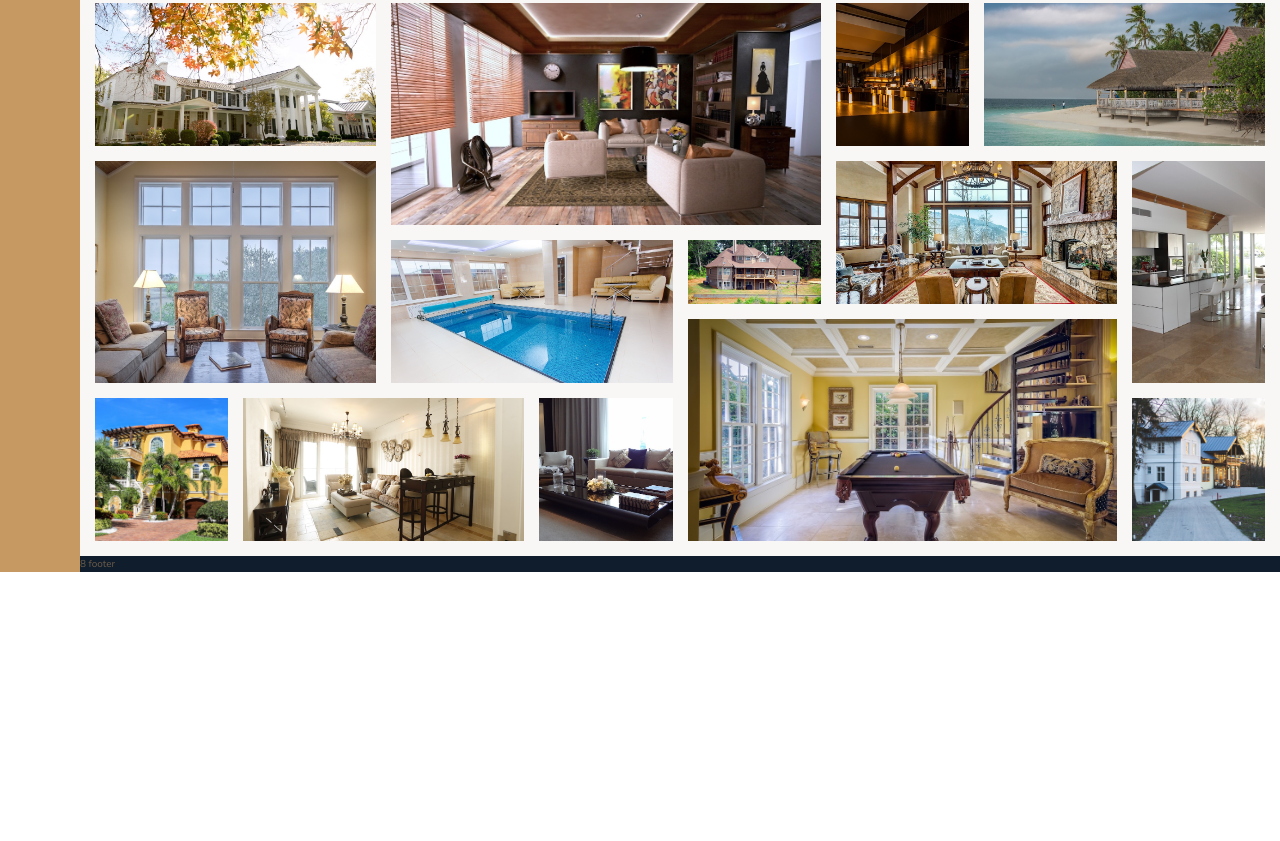
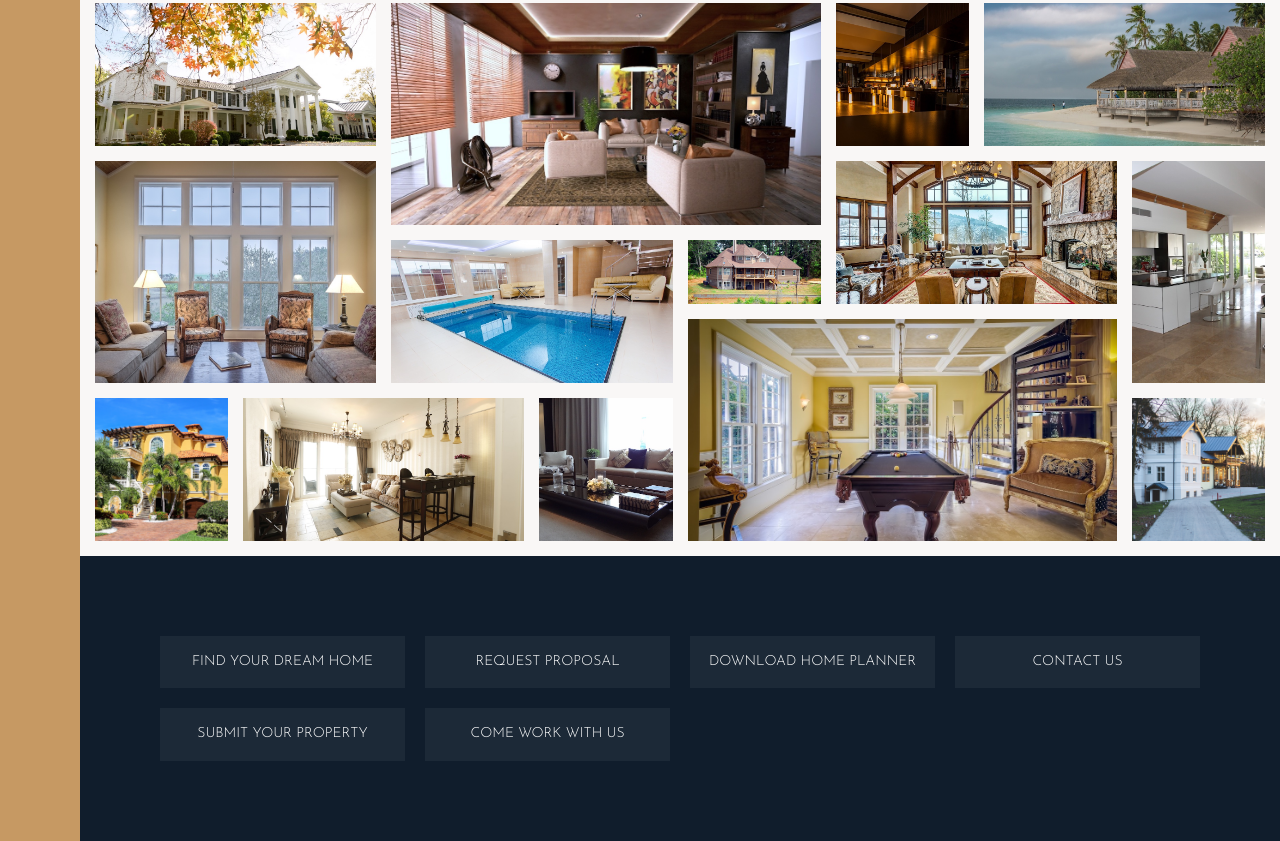
Before and after one commit to tomkent321/nexter, a website: page index.html in a window 1280 px wide. Shown: the part 3169-4010 px from the top of the page. Before the commit the page ends 3741 px from the top, so only its background shows below. Drawn offline with nearby package versions, Linux system fonts and the light colour scheme.

Commit message:
add footer

```diff
--- a/index.html
+++ b/index.html
@@ -406,6 +406,20 @@
       </figure>
     </section>
 
-    <footer class="footer">8 footer</footer>
+    <footer class="footer">
+
+        <ul class="nav">
+            <li class="nav__item"><a href="#" class="nav__link">Find your dream home</a></li>
+            <li class="nav__item"><a href="#" class="nav__link">Request proposal</a></li>
+            <li class="nav__item"><a href="#" class="nav__link">Download home planner</a></li>
+            <li class="nav__item"><a href="#" class="nav__link">Contact us</a></li>
+            <li class="nav__item"><a href="#" class="nav__link">Submit your property</a></li>
+            <li class="nav__item"><a href="#" class="nav__link">Come work with us</a></li>
+
+        </ul>
+
+    </footer>
+
+
   </body>
 </html>
--- a/sass/_footer.scss
+++ b/sass/_footer.scss
@@ -1,4 +1,27 @@
 .footer {
   background-color: $color-secondary;
   grid-column: full-start / full-end;
+  padding: 8rem;
 }
+
+.nav {
+  list-style: none;
+
+  display: grid;
+  grid-template-columns: repeat(auto-fit, minmax(20rem, 1fr));
+  grid-gap: 2rem;
+
+  &__link:link,
+  &__link:visited {
+    font-size: 1.4rem;
+    color: #fff;
+    text-decoration: none;
+    font-family: $font-display;
+    text-transform: uppercase;
+    text-align: center;
+    padding: 1.5rem;
+    display: block;
+
+    background-color: rgba(#fff, 0.05);
+  }
+}
--- a/sass/_gallery.scss
+++ b/sass/_gallery.scss
@@ -71,9 +71,9 @@
   }
 
   &__img {
-    width: 100%;
+    width: 100%;  //must include both height and width for object-fit to work
     height: 100%;
-    object-fit: cover;
+    object-fit: cover;   // this is a key property adjust picture to grid size and keep aspect ratio
     display: block;
   }
 }
--- a/sass/_homes.scss
+++ b/sass/_homes.scss
@@ -73,7 +73,6 @@
 
       margin-right: 1rem;
     }
-
   }
 
   &__location,
```
Also changed, not shown: css/main.css.
